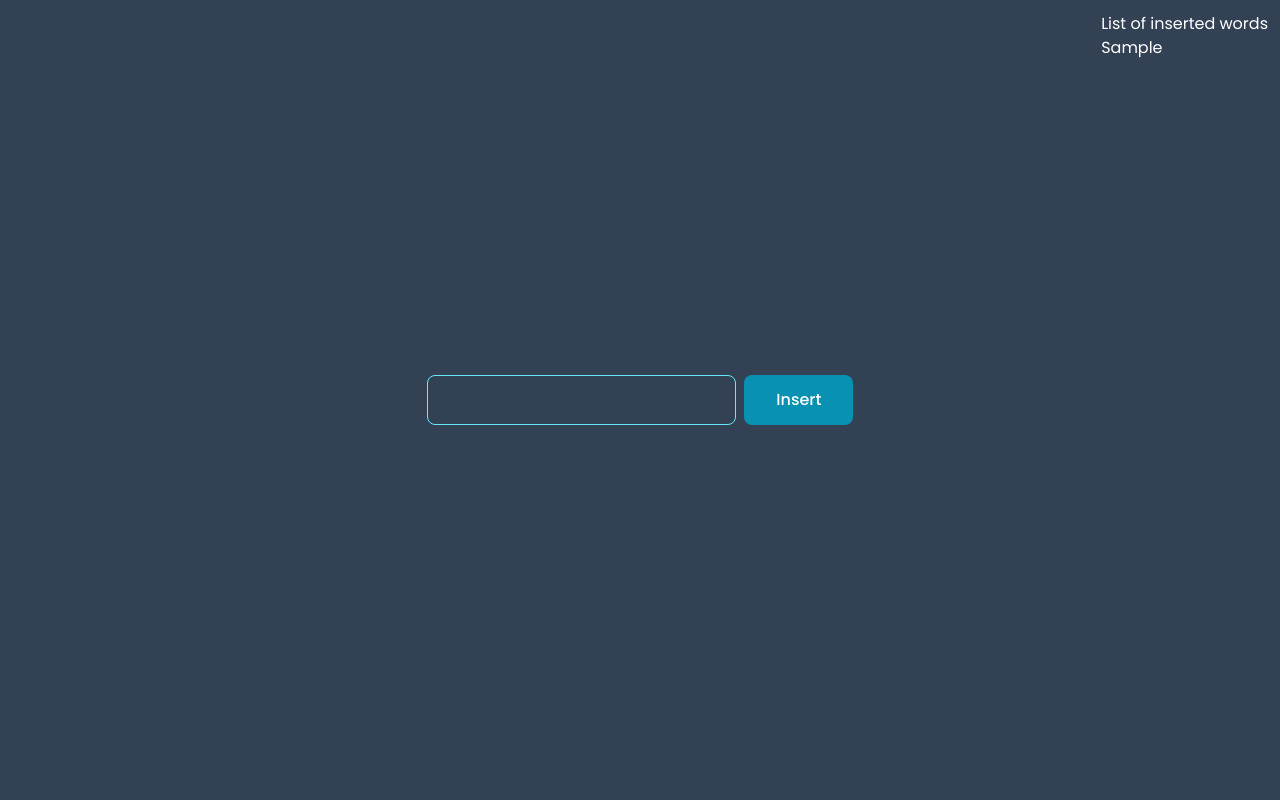
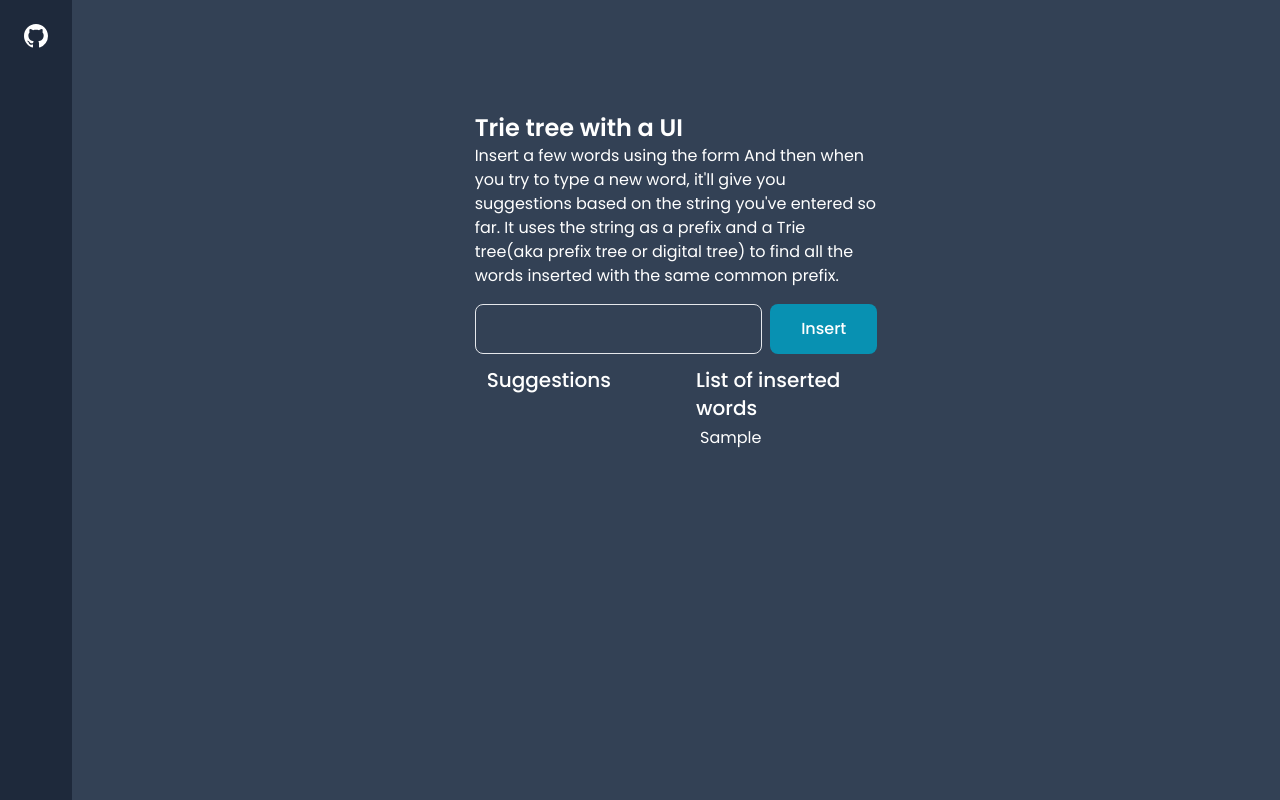
Before and after one commit to hamedtahmasebi/trie-tree-svelte, a SvelteKit app: page / in a window 1280 px wide. Both pictures are taken after typing "Sample" into the empty fields and a click on the button "Insert". Built offline with nearby package versions, Linux system fonts and the light colour scheme.

Commit message:
nicer ui

```diff
--- /dev/null
+++ b/src/components/index.ts
@@ -0,0 +1 @@
+export { default as Sidebar } from "./sidebar.svelte"
--- /dev/null
+++ b/src/components/sidebar.svelte
@@ -0,0 +1,19 @@
+<div class="flex flex-col p-4 bg-slate-800">
+	<a
+		href="https://github.com/hamedtahmasebi/trie-tree-svelte"
+		class="p-2 hover:opacity-80 hover:bg-slate-900 rounded-full transition-all"
+	>
+		<svg
+			xmlns="http://www.w3.org/2000/svg"
+			width="24"
+			height="24"
+			fill="currentColor"
+			class="bi bi-github"
+			viewBox="0 0 16 16"
+		>
+			<path
+				d="M8 0C3.58 0 0 3.58 0 8c0 3.54 2.29 6.53 5.47 7.59.4.07.55-.17.55-.38 0-.19-.01-.82-.01-1.49-2.01.37-2.53-.49-2.69-.94-.09-.23-.48-.94-.82-1.13-.28-.15-.68-.52-.01-.53.63-.01 1.08.58 1.23.82.72 1.21 1.87.87 2.33.66.07-.52.28-.87.51-1.07-1.78-.2-3.64-.89-3.64-3.95 0-.87.31-1.59.82-2.15-.08-.2-.36-1.02.08-2.12 0 0 .67-.21 2.2.82.64-.18 1.32-.27 2-.27.68 0 1.36.09 2 .27 1.53-1.04 2.2-.82 2.2-.82.44 1.1.16 1.92.08 2.12.51.56.82 1.27.82 2.15 0 3.07-1.87 3.75-3.65 3.95.29.25.54.73.54 1.48 0 1.07-.01 1.93-.01 2.2 0 .21.15.46.55.38A8.012 8.012 0 0 0 16 8c0-4.42-3.58-8-8-8z"
+			/>
+		</svg>
+	</a>
+</div>
--- a/src/lib/search-indexer/index.ts
+++ b/src/lib/search-indexer/index.ts
@@ -53,5 +53,4 @@ export class TrieTree {
 
 		return words
 	}
-
 }
--- a/src/routes/+layout.svelte
+++ b/src/routes/+layout.svelte
@@ -1,7 +1,9 @@
 <script>
-    import '$core/styles/index.css'
+	import { Sidebar } from '$components';
+	import '$core/styles/index.css';
 </script>
 
 <div class="flex bg-slate-700 text-white">
-    <slot></slot>
+	<Sidebar />
+	<slot />
 </div>
--- a/src/routes/+page.svelte
+++ b/src/routes/+page.svelte
@@ -7,12 +7,10 @@
 
 	$: inserted = [];
 	$: newWord = '';
-	$: node = tree.root.children;
 	$: suggestions = [];
 	$: insertHandler = () => {
 		tree.insert(newWord);
 		inserted = [...inserted, newWord];
-		node = tree.root.children;
 		newWord = '';
 	};
 
@@ -27,8 +25,15 @@
 	};
 </script>
 
-<div class="flex flex-col justify-center items-center w-full min-h-screen">
+<div class="flex flex-col items-center w-full min-h-screen">
 	<div class="relative flex flex-col w-full lg:w-1/2 xl:w-1/3">
+		<h3 class="text-2xl font-semibold mt-28">Trie tree with a UI</h3>
+		<p class="mb-4">
+			Insert a few words using the form And then when you try to type a new word, it'll give you
+			suggestions based on the string you've entered so far. It uses the string as a prefix and a
+			Trie tree(aka prefix tree or digital tree) to find all the words inserted with the same common
+			prefix.
+		</p>
 		<form
 			class="flex gap-2"
 			on:submit={(e) => {
@@ -38,24 +43,41 @@
 		>
 			<input
 				type="text"
-				class="bg-transparent text-cyan-300 w-full border-cyan-300 border rounded-lg p-3 outline-none"
+				class="bg-transparent text-cyan-300 w-full focus:border-cyan-300 focus:shadow focus:shadow-cyan-700 border rounded-lg p-3 outline-none"
 				bind:value={newWord}
 				on:input={(e) => {
 					changeHandler(e.currentTarget.value);
 				}}
 			/>
-			<button type="submit" class="bg-cyan-600 rounded-lg p-3 w-36 font-medium">Insert</button>
+			<button
+				type="submit"
+				class="bg-cyan-600 hover:bg-cyan-700 transition-all rounded-lg p-3 w-36 font-medium"
+				>Insert</button
+			>
 		</form>
-	</div>
-	<div>
-		{#each suggestions as sug}
-			<div>{sug}</div>
-		{/each}
+
+		<div class="grid grid-cols-2 gap-4">
+			<div class="p-3">
+				<h3 class="text-xl font-medium">Suggestions</h3>
+				{#each suggestions as sug}
+					<div>{sug}</div>
+				{/each}
+			</div>
+			<div class="p-3">
+				<h3 class="text-xl font-medium">List of inserted words</h3>
+				<div class="grid">
+					{#each inserted as word}
+						<div class="flex gap-2">
+							<!-- TODO: Implement Logic to remove an inserted word -->
+							<button class="hover:bg-slate-500 p-1 flex gap-2 items-center rounded-lg">
+								<span>
+									{word}
+								</span>
+							</button>
+						</div>
+					{/each}
+				</div>
+			</div>
+		</div>
 	</div>
 </div>
-<div class="fixed top-0 right-0 p-3">
-	<h2>List of inserted words</h2>
-	{#each inserted as word}
-		<p>{word}</p>
-	{/each}
-</div>
```
